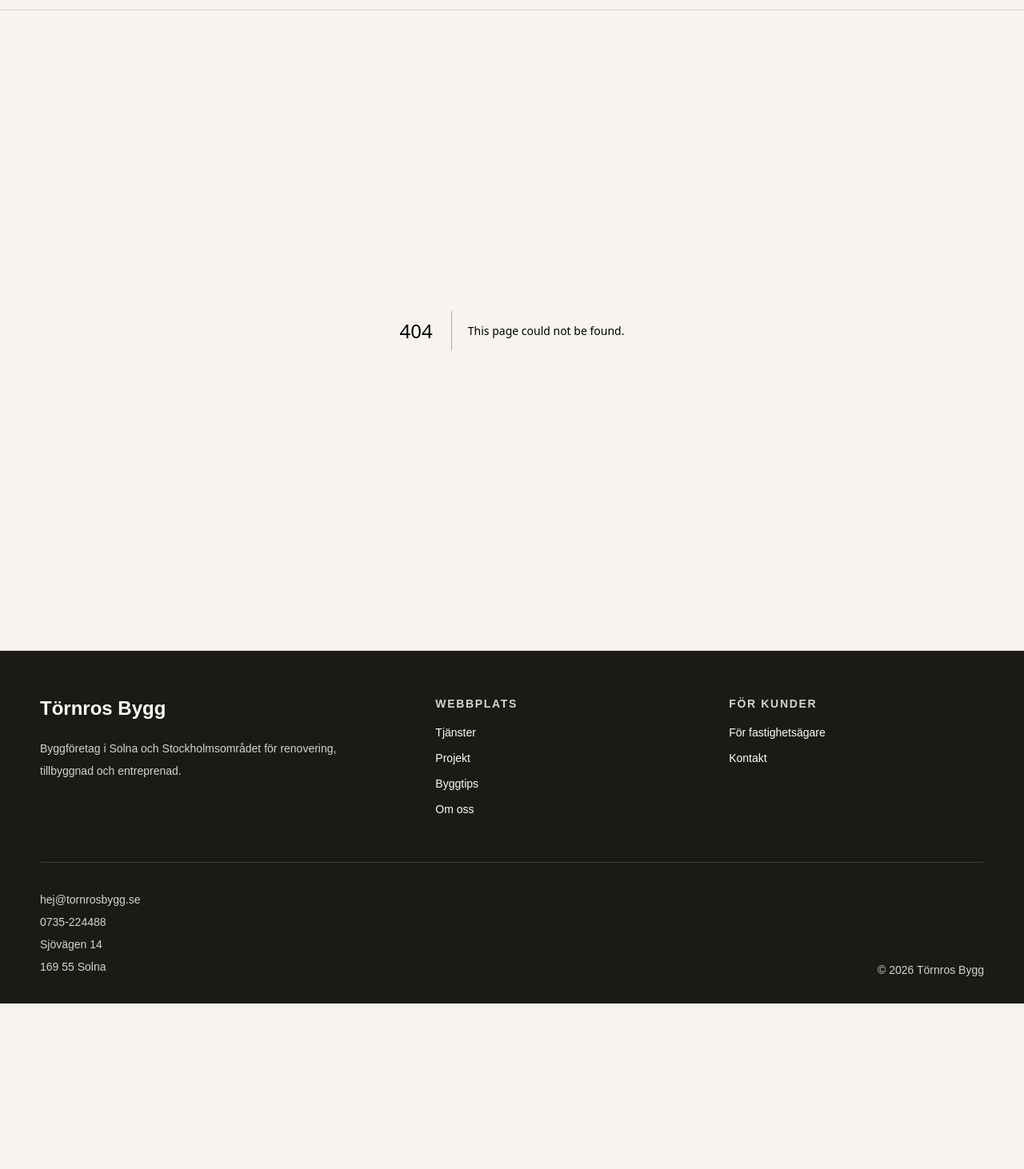
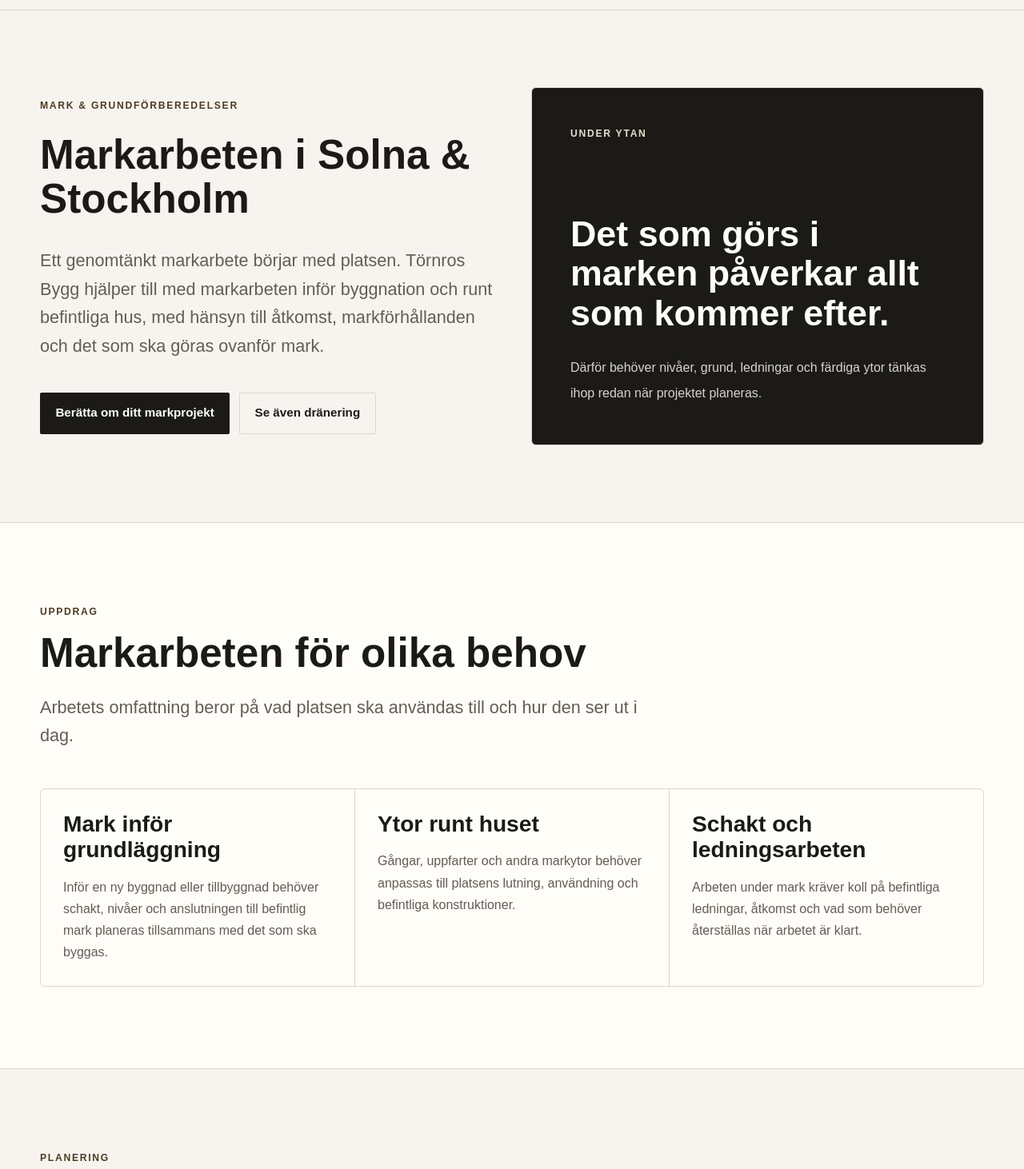
Before and after one commit to tornrosdaniel-cell/tornrosbygg-web, a Next.js app: page /tjanster/markarbeten in a window 1280 px wide. Before the commit this address had no page. Shown: the part 68-1530 px from the top of the page at 80% size. Before the commit the page ends 1323 px from the top, so only its background shows below. Built offline with nearby package versions, Linux system fonts and the light colour scheme.

Commit message:
Add markarbeten service page

```diff
--- /dev/null
+++ b/src/app/tjanster/markarbeten/page.tsx
@@ -0,0 +1,101 @@
+import type { Metadata } from "next";
+import Link from "next/link";
+
+export const metadata: Metadata = {
+  title: "Markarbeten i Solna & Stockholm | Törnros Bygg",
+  description:
+    "Markarbeten inför byggnation och arbeten runt hus och fastighet. Törnros Bygg går igenom markens förutsättningar, åtkomst och arbetets omfattning.",
+  alternates: { canonical: "/tjanster/markarbeten/" },
+};
+
+const areas = [
+  {
+    title: "Mark inför grundläggning",
+    text: "Inför en ny byggnad eller tillbyggnad behöver schakt, nivåer och anslutningen till befintlig mark planeras tillsammans med det som ska byggas.",
+  },
+  {
+    title: "Ytor runt huset",
+    text: "Gångar, uppfarter och andra markytor behöver anpassas till platsens lutning, användning och befintliga konstruktioner.",
+  },
+  {
+    title: "Schakt och ledningsarbeten",
+    text: "Arbeten under mark kräver koll på befintliga ledningar, åtkomst och vad som behöver återställas när arbetet är klart.",
+  },
+];
+
+const considerations = [
+  {
+    title: "Markens förutsättningar",
+    text: "Jord, berg, befintliga konstruktioner och vatten påverkar metod och omfattning. Underlagen avgör vad som går att planera före start.",
+  },
+  {
+    title: "Åtkomst och logistik",
+    text: "Maskiner, material och borttransport behöver fungera på den faktiska platsen. Trånga passager kan påverka både upplägg och tid.",
+  },
+  {
+    title: "Anslutning till huset",
+    text: "Marknivåer och färdiga ytor behöver samspela med huset, entréer och andra delar av fastigheten.",
+  },
+  {
+    title: "Avgränsning och återställning",
+    text: "Vi går igenom vilka ytor som berörs och vad som ska ingå i återställningen, så att uppdragets omfattning är tydlig.",
+  },
+];
+
+const steps = [
+  { number: "01", title: "Beskriv arbetet", text: "Vi går igenom vad markarbetet ska möjliggöra och vilka underlag som finns." },
+  { number: "02", title: "Undersök platsen", text: "Förutsättningar, åtkomst och berörda ytor bedöms inför planering och offert." },
+  { number: "03", title: "Utför arbetet", text: "Schakt och övriga moment genomförs enligt överenskommen omfattning, med avstämningar vid nya förutsättningar." },
+  { number: "04", title: "Avsluta ytorna", text: "Vi går igenom arbetet och den återställning som ingår i uppdraget." },
+];
+
+const faqs = [
+  { question: "Vad kostar markarbete?", answer: "Kostnaden beror bland annat på markens beskaffenhet, mängden schakt, borttransport, åtkomst och hur ytorna ska färdigställas. Ett platsbesök och relevanta underlag ger bättre grund för en offert." },
+  { question: "Kan ni göra markarbeten inför en tillbyggnad?", answer: "Ja, markarbete kan vara en del av ett större byggprojekt. Vi går igenom gränsen mellan mark, grund och byggnad så att de olika momenten hänger ihop." },
+  { question: "Vad händer om förutsättningarna i marken skiljer sig från planen?", answer: "När något som inte framgår av underlagen upptäcks behöver arbetet stämmas av. Vi går igenom vad det betyder för utförande, tid och omfattning innan nästa steg bestäms." },
+  { question: "Ingår återställning av markytorna?", answer: "Det beror på uppdraget. Vi tydliggör före start vilka ytor som ska återställas och till vilken nivå." },
+];
+
+export default function MarkarbetenPage() {
+  return (
+    <main>
+      <section className="container grid items-center gap-12 py-16 lg:grid-cols-2 lg:py-24">
+        <div>
+          <p className="eyebrow mb-6">Mark & grundförberedelser</p>
+          <h1 className="text-[clamp(2.2rem,4vw,4.25rem)] font-bold leading-[1.08]">Markarbeten i Solna & Stockholm</h1>
+          <p className="body-lg mt-8">Ett genomtänkt markarbete börjar med platsen. Törnros Bygg hjälper till med markarbeten inför byggnation och runt befintliga hus, med hänsyn till åtkomst, markförhållanden och det som ska göras ovanför mark.</p>
+          <div className="mt-10 flex flex-col gap-3 sm:flex-row">
+            <Link href="/kontakt" className="button button-primary">Berätta om ditt markprojekt</Link>
+            <Link href="/tjanster/dranering/" className="button button-secondary">Se även dränering</Link>
+          </div>
+        </div>
+        <aside className="flex min-h-[28rem] flex-col justify-between rounded-[var(--radius-md)] border border-[var(--color-border)] bg-[var(--color-ink)] p-8 text-[var(--color-surface)] md:p-12">
+          <p className="eyebrow !text-[var(--color-accent-soft)]">Under ytan</p>
+          <div>
+            <p className="text-[clamp(2rem,3.5vw,3.5rem)] font-bold leading-[1.1]">Det som görs i marken påverkar allt som kommer efter.</p>
+            <p className="mt-7 max-w-md leading-8 text-stone-300">Därför behöver nivåer, grund, ledningar och färdiga ytor tänkas ihop redan när projektet planeras.</p>
+          </div>
+        </aside>
+      </section>
+
+      <section className="section border-y border-[var(--color-border)] bg-[var(--color-surface)]">
+        <div className="container">
+          <div className="max-w-3xl"><p className="eyebrow mb-4">Uppdrag</p><h2 className="heading-lg">Markarbeten för olika behov</h2><p className="body-lg mt-6">Arbetets omfattning beror på vad platsen ska användas till och hur den ser ut i dag.</p></div>
+          <div className="mt-12 grid gap-px overflow-hidden rounded-[var(--radius-md)] border border-[var(--color-border)] bg-[var(--color-border)] md:grid-cols-3">
+            {areas.map((item) => <article key={item.title} className="bg-[var(--color-surface)] p-7"><h3 className="heading-md">{item.title}</h3><p className="body-copy mt-4">{item.text}</p></article>)}
+          </div>
+        </div>
+      </section>
+
+      <section className="section"><div className="container"><div className="max-w-3xl"><p className="eyebrow mb-4">Planering</p><h2 className="heading-lg">Det här behöver vi gå igenom</h2><p className="body-lg mt-6">Markarbeten kan se enkla ut på en ritning men påverkas av förhållandena på plats.</p></div><div className="mt-12 grid gap-px overflow-hidden rounded-[var(--radius-md)] border border-[var(--color-border)] bg-[var(--color-border)] md:grid-cols-2">{considerations.map((item) => <article key={item.title} className="bg-[var(--color-surface)] p-7"><h3 className="heading-md">{item.title}</h3><p className="body-copy mt-4">{item.text}</p></article>)}</div></div></section>
+
+      <section className="section bg-[var(--color-ink)] text-[var(--color-surface)]"><div className="container"><div className="max-w-3xl"><p className="eyebrow mb-4 !text-[var(--color-accent-soft)]">Arbetsgång</p><h2 className="heading-lg">Från platsbesök till färdig mark</h2><p className="mt-6 max-w-2xl leading-8 text-stone-300">Upplägget anpassas till platsen och den omfattning vi kommer överens om.</p></div><div className="mt-12 grid gap-6 lg:grid-cols-4">{steps.map((item) => <article key={item.number} className="rounded-[var(--radius-md)] border border-white/15 bg-white/5 p-6"><p className="text-sm font-bold text-[var(--color-accent-soft)]">{item.number}</p><h3 className="mt-5 text-xl font-bold">{item.title}</h3><p className="mt-4 leading-7 text-stone-300">{item.text}</p></article>)}</div></div></section>
+
+      <section className="border-y border-[var(--color-border)] bg-[var(--color-surface)] py-16 md:py-20"><div className="container max-w-4xl"><p className="eyebrow mb-4">Solna & Stockholm</p><h2 className="heading-lg">Markarbeten med utgångspunkt i Solna</h2><p className="body-lg mt-6">Törnros Bygg utgår från Solna och arbetar med byggprojekt i Stockholmsområdet. För markarbeten börjar vi med att förstå platsen, åtkomsten och hur den färdiga ytan ska användas.</p></div></section>
+
+      <section className="section"><div className="container"><div className="max-w-3xl"><p className="eyebrow mb-4">Frågor</p><h2 className="heading-lg">Vanliga frågor om markarbeten</h2></div><div className="mt-10 divide-y divide-[var(--color-border)] border-y border-[var(--color-border)]">{faqs.map((item) => <details key={item.question} className="group py-6"><summary className="flex items-center justify-between gap-6 text-left text-xl font-bold">{item.question}<span className="text-2xl text-[var(--color-accent-dark)] group-open:rotate-45">+</span></summary><p className="body-copy mt-4 max-w-3xl">{item.answer}</p></details>)}</div></div></section>
+
+      <section className="section pt-0"><div className="container"><div className="surface grid gap-8 p-8 md:p-12 lg:grid-cols-[1fr_auto] lg:items-center"><div><h2 className="heading-lg">Vad vill du göra med marken?</h2><p className="body-lg mt-5 max-w-2xl">Beskriv platsen och vad du vill bygga eller förändra. Har du ritningar eller andra underlag får du gärna ta med dem när vi pratar om nästa steg.</p></div><Link href="/kontakt" className="button button-primary">Berätta om ditt projekt</Link></div></div></section>
+    </main>
+  );
+}
```
